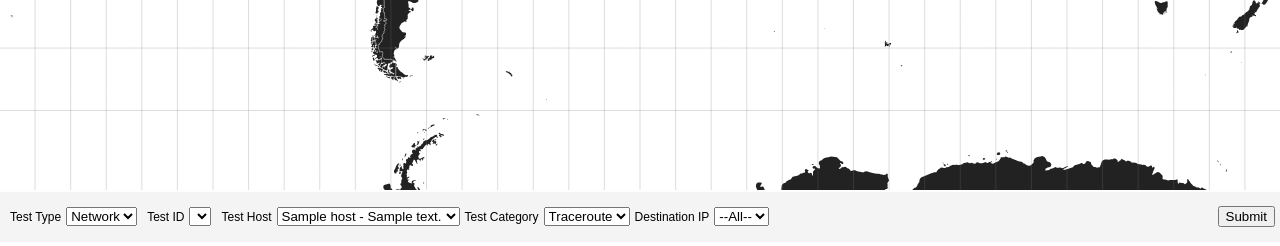
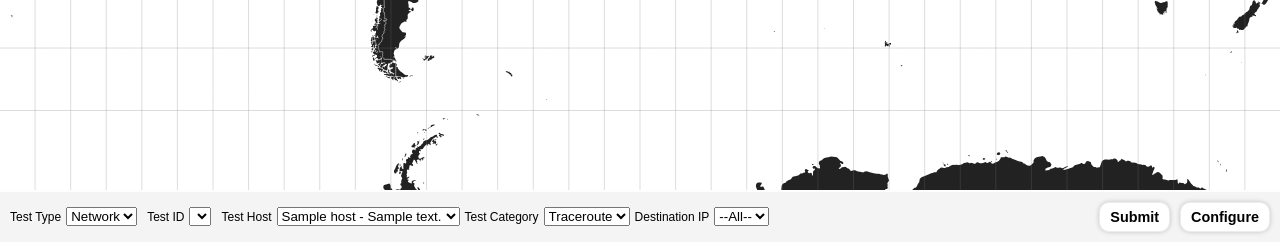
Before and after one commit to djtaylor/m7, a PHP site: page / in a window 1280 px wide. Shown: the part 558-804 px from the top of the page. Run offline with PHP 8.4, Linux system fonts and the light colour scheme; tables that the repository leaves empty or names only in its code hold one stand-in row (values such as "Sample post"); data that the repository does not hold is empty.

```diff
--- a/html/dashboard/css/dashboard.css
+++ b/html/dashboard/css/dashboard.css
@@ -119,7 +119,39 @@ html,body {
   margin: 0 5px 0 0;
 }
 
-.m7_test_submit {
-  line-height: 40px;
+.m7_test_submit input {
+	border: none;
+	background: none;
+	font-size: 12px;
+	line-height: 18px;
+}
+
+.m7_configure {
+	margin-left: 10px !important;
+	margin-right: 5px !important;
+}
+
+.m7_test_submit, .m7_configure {
+  height: 18px;
+  font-size: 1.2em;
+  font-weight: bold;
+  margin: 5px 0 5px 0;
+  padding: 5px 10px;
+  -webkit-border-radius: 10px;
+  border-radius: 10px;
+  border: none;
+  background: #fff;
+  border: solid 1px #ededed;
+  line-height: 18px;
   float: right;
+  -webkit-box-shadow: 0px 0px 5px 0px rgba(0, 0, 0, 0.2);
+  -moz-box-shadow: 0px 0px 5px 0px rgba(0, 0, 0, 0.2);
+  box-shadow: 0px 0px 5px 0px rgba(0, 0, 0, 0.2);
 }
+
+.m7_test_submit:hover, .m7_configure:hover {
+  cursor: pointer;
+  -webkit-box-shadow: 0px 0px 5px 0px rgba(0, 0, 0, 0.4);
+  -moz-box-shadow: 0px 0px 5px 0px rgba(0, 0, 0, 0.4);
+  box-shadow: 0px 0px 5px 0px rgba(0, 0, 0, 0.4);
+}
--- a/html/dashboard/index.php
+++ b/html/dashboard/index.php
@@ -145,9 +145,10 @@
 	</head>
 	<body>
         <div class="m7_dashboard_nav">
-	        <form action="index.php" action="post">
+	        <form id="test_params" action="index.php" action="post">
 	        	<div class="m7_dashboard_content">
-	            	<div class="m7_test_submit"><input type="submit" value="Submit"></div>
+	        		<div class="m7_configure">Configure</div>
+	            	<div class="m7_test_submit">Submit</div>
 	                <div class="m7_test_type">
 	                	<div class="m7_test_type_title">Test Type</div>
 	                    <div class="m7_test_type_menu">
--- a/html/dashboard/js/dashboard.js
+++ b/html/dashboard/js/dashboard.js
@@ -5,4 +5,10 @@ $(document).ready(function() {
 	$('.m7_test_details_bg').click(function() {
 		$('.m7_test_details').fadeOut('fast');
 	});
+	$('.m7_test_submit').click(function() {
+		$('#test_params').submit();
+	});
+	$('.m7_configure').click(function() {
+		window.location.href = '/dashboard/configure.php';
+	});
 });
```
Also changed, not shown: html/dashboard/configure.php (added, +14 -0 lines), html/dashboard/css/configure.css (added, +27 -0 lines), html/dashboard/js/configure.js (added), 2 other files.
